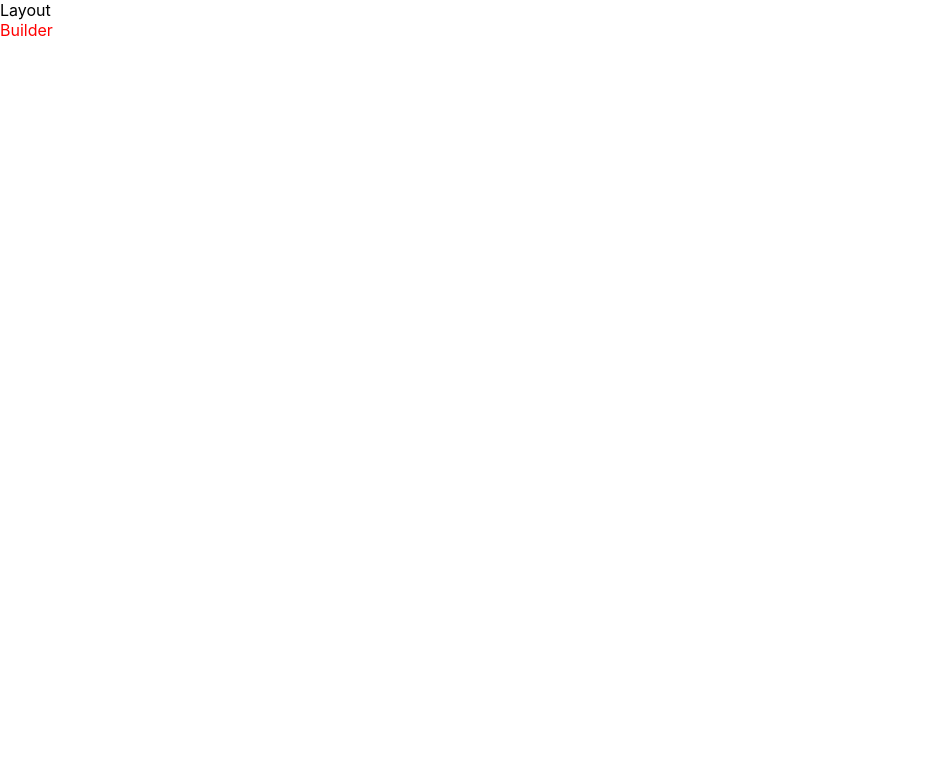
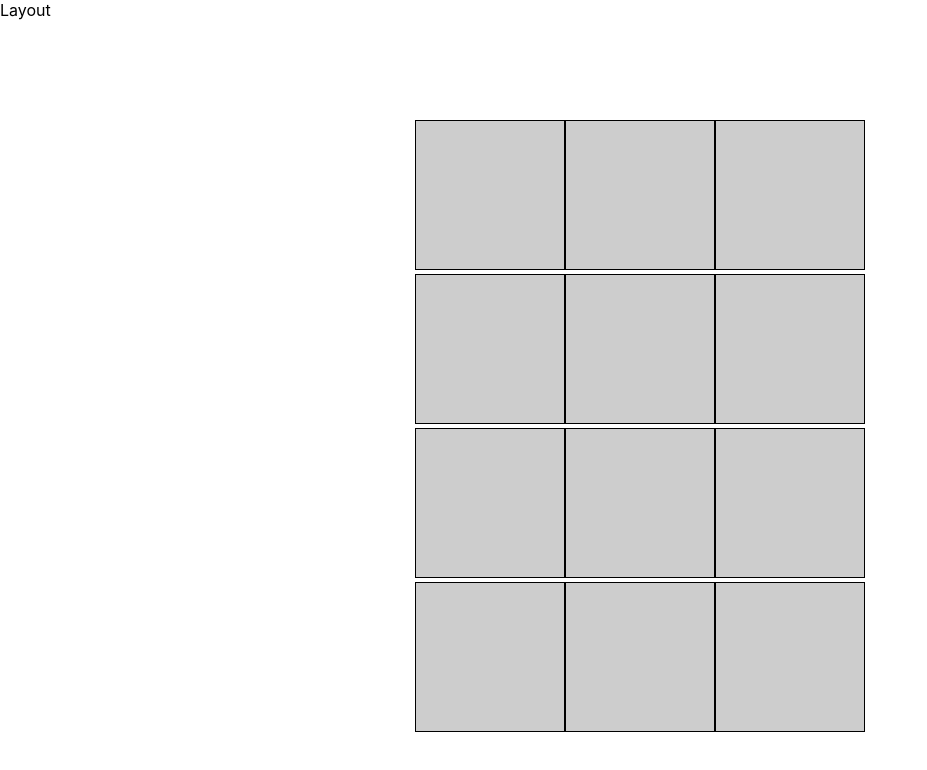
Before and after one commit to dbartocha/city-builder, a React (Create React App) app: page / in a window 1280 px wide. Shown: the top 770 px of the page, without its empty margins (0-927 px from the left). Built offline with nearby package versions, Linux system fonts and the light colour scheme.

Commit message:
Add board generator

```diff
--- a/src/components/CityBuilder/CityBuilder.js
+++ b/src/components/CityBuilder/CityBuilder.js
@@ -1,10 +1,44 @@
 import React, { Component } from 'react';
+import SingleField from '../SingleField/SingleField';
+
 import styles from './CityBuilder.module.scss';
 
+
 class CityBuilder extends Component {
+  state = {
+    gameBoard: {
+      rows: 4,
+      columns: 3,
+    },
+  }
+
   render() {
+    let rows = [];
+    let boardArray = [];
+    for(let i = 0; i<this.state.gameBoard.rows; i++) {
+      for(let j = 0; j<this.state.gameBoard.columns; j++) {
+        rows.push(j)
+      }
+      boardArray.push(rows);
+      rows = [];
+    }
+
+    const gameBoard = boardArray.map((row, rowIndex) => {
+      return (
+        <div key={rowIndex}>
+          {
+            row.map((_, colIndex) => {
+              return <SingleField key={colIndex}/>;
+            })
+          }
+        </div>
+      )
+    })
+
     return (
-      <div className={styles.CityBuilder}>Builder</div>
+      <div className={styles.CityBuilder}>
+        {gameBoard}
+      </div>
     );
   };
 }
--- a/src/components/CityBuilder/CityBuilder.module.scss
+++ b/src/components/CityBuilder/CityBuilder.module.scss
@@ -1,4 +1,6 @@
-$color: red;
 .CityBuilder {
-  color: $color;
+  display: flex;
+  align-items: center;
+  flex-direction: column;
+  margin: 100px auto 0;
 }
--- /dev/null
+++ b/src/components/SingleField/SingleField.js
@@ -0,0 +1,10 @@
+import React from 'react';
+import styles from './SingleField.module.scss';
+
+const singleField = () => (
+  <div className={styles.SingleField}>
+
+  </div>
+);
+
+export default singleField;
--- /dev/null
+++ b/src/components/SingleField/SingleField.module.scss
@@ -0,0 +1,8 @@
+$side : 150px;
+.SingleField {
+  display: inline-block;
+  width: $side;
+  height: $side;
+  background-color: #CDCDCD;
+  border: 1px solid #000;
+}
--- a/src/index.css
+++ b/src/index.css
@@ -11,3 +11,9 @@ code {
   font-family: source-code-pro, Menlo, Monaco, Consolas, 'Courier New',
     monospace;
 }
+
+*,
+*::before,
+*::after {
+  box-sizing: border-box;
+}
```
